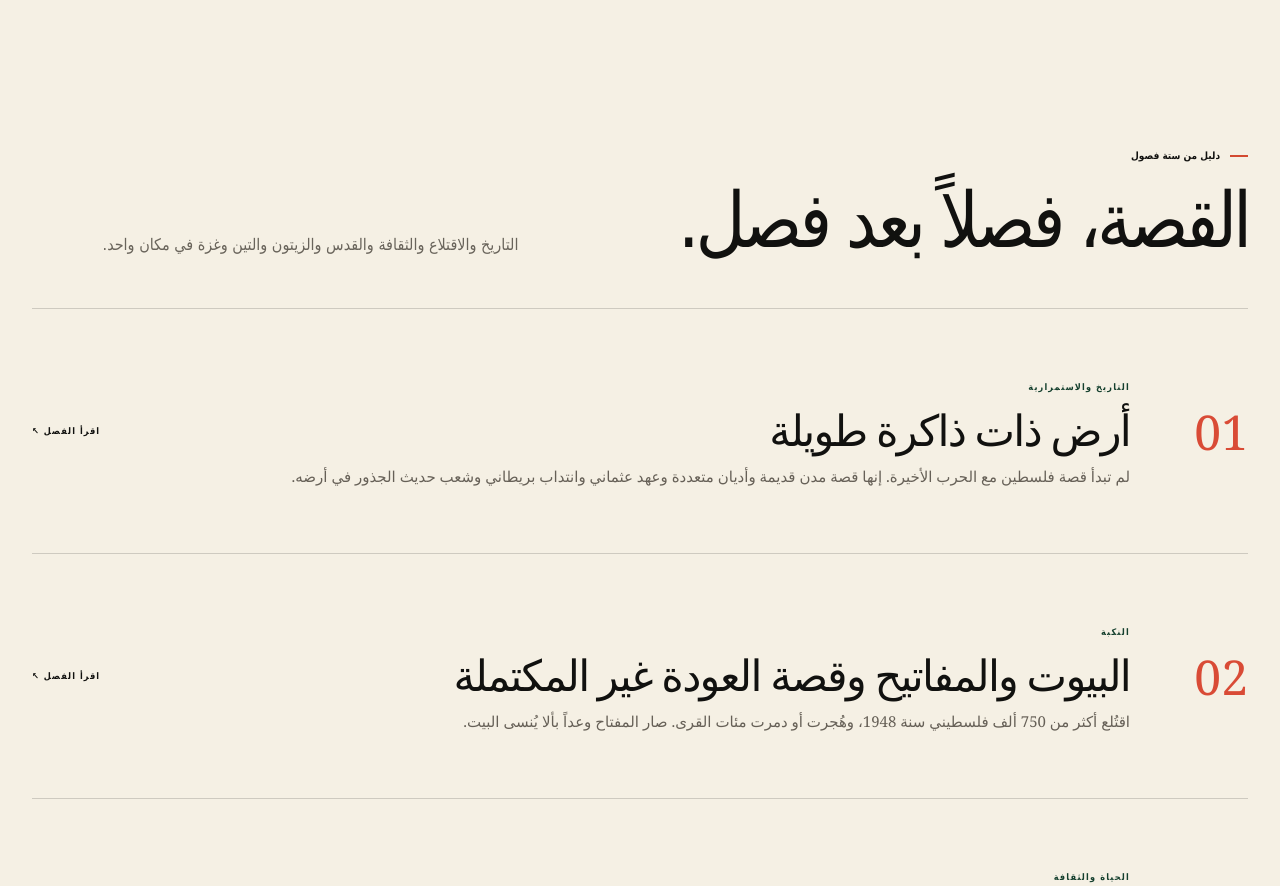
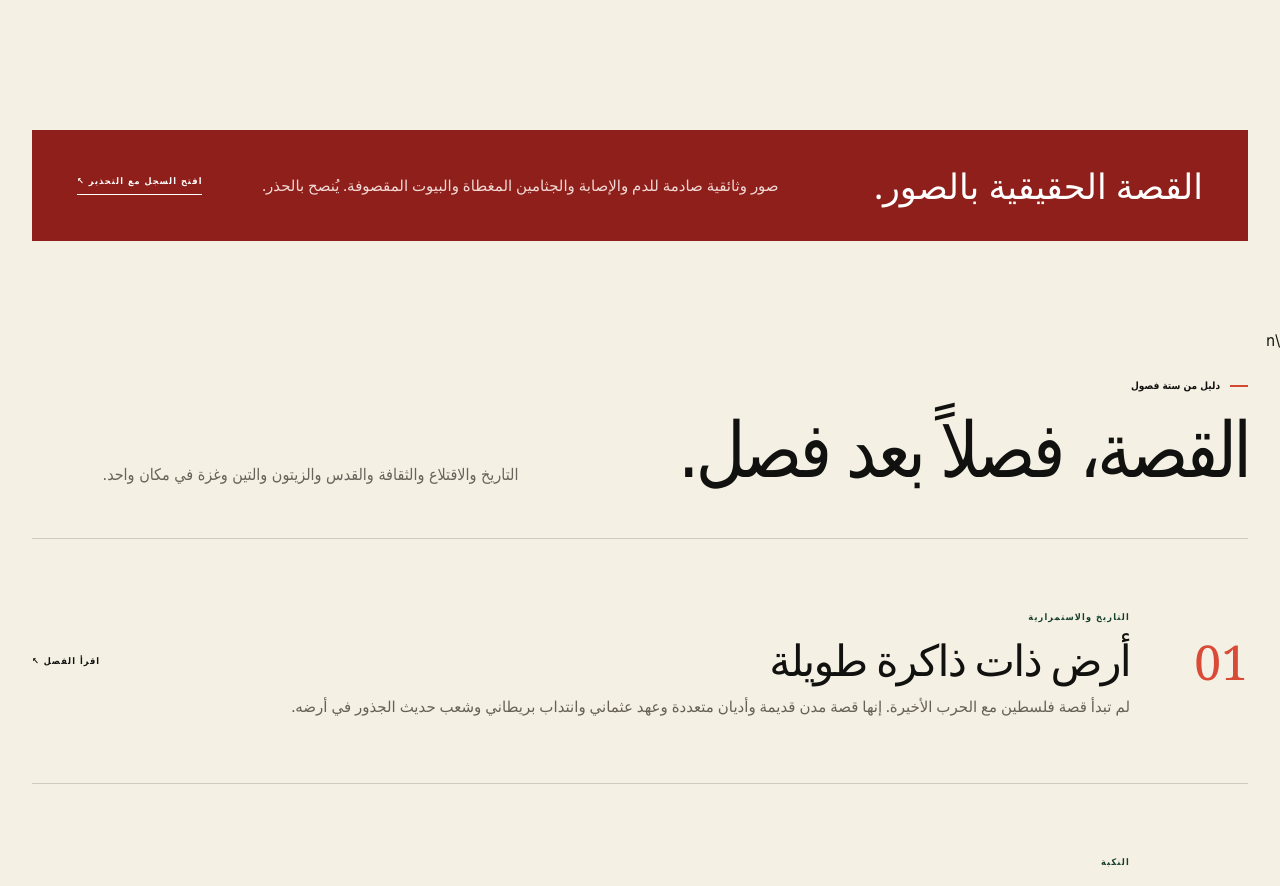
Before and after one commit to YYHomr/openworld, a Next.js app: page /ar/palestine in a window 1280 px wide. Shown: the part 2024-2910 px from the top of the page. Built offline with nearby package versions, Linux system fonts and the light colour scheme.

Commit message:
Link Arabic documentary record from Palestine guide

```diff
--- a/app/ar/palestine/page.tsx
+++ b/app/ar/palestine/page.tsx
@@ -5,6 +5,6 @@ export default function PalestineHubAr(){return <main className="palestine-hub a
   <header className="palestine-hero shell"><div><p className="eyebrow"><span/> الأرض · الذاكرة · الحياة</p><h1>فلسطين،<br/><em>قصة كاملة.</em></h1><p>من المدن القديمة والنكبة إلى الثقافة الحية اليوم: تاريخ فلسطيني للبيت والقدس والزيتون والتين، وللمطالبة بالحرية.</p><a href="#map">ابدأ بالخريطة <span>↙</span></a></div><div className="palestine-word" aria-hidden="true"><b>فلسطين</b><span>Palestine</span></div></header>
   <section className="palestine-map" id="map"><div className="shell map-grid"><figure><img src="https://commons.wikimedia.org/wiki/Special:FilePath/Map%20of%20Mandatory%20Palestine%20in%201946%20with%20major%20cities%20(in%20Arabic).svg" alt="خريطة فلسطين تحت الانتداب عام 1946 وتظهر المدن الرئيسية"/><figcaption><span>خريطة مرجعية تاريخية · 1946</span><a href="https://commons.wikimedia.org/wiki/File:Map_of_Mandatory_Palestine_in_1946_with_major_cities_(in_Arabic).svg" target="_blank" rel="noreferrer">ويكيميديا كومنز ↗</a></figcaption></figure><div><p className="eyebrow light"><span/> اقرأ الأرض</p><h2>بلد من المدن والقرى والطرق.</h2><p>تسجل هذه الخريطة فلسطين سنة 1946 قبل النكبة مباشرة. هي خريطة تاريخية وليست اقتراحاً لحدود اليوم، وتذكير بأن الأرض كانت مسماة ومخططة ومأهولة.</p><ul><li><b>الساحل</b><span>غزة · يافا · حيفا · عكا</span></li><li><b>الجبال</b><span>القدس · نابلس · الخليل</span></li><li><b>الجليل</b><span>صفد · طبريا · الناصرة</span></li></ul></div></div></section>
   <section className="palestine-intro shell"><p className="eyebrow"><span/> موقفنا التحريري</p><blockquote>التاريخ الفلسطيني ليس هامشاً، والبيوت الفلسطينية ليست قابلة للمحو، والحرية الفلسطينية ليست مشروطة.</blockquote><p>نكتب من منظور حقوقي فلسطيني. ترتبط الحقائق والادعاءات القانونية بمصادر أممية وقضائية ودولية، ونوضح النتائج القانونية محل النزاع.</p></section>
-  <section className="palestine-chapters shell" id="chapters"><div className="section-heading"><div><p className="eyebrow"><span/> دليل من ستة فصول</p><h2>القصة، فصلاً بعد فصل.</h2></div><p>التاريخ والاقتلاع والثقافة والقدس والزيتون والتين وغزة في مكان واحد.</p></div>{chapters.map(c=><a className="palestine-card" href={`/ar/palestine/${c.slug}`} key={c.slug}><span>{c.number}</span><div><b>{c.eyebrow}</b><h2>{c.title}</h2><p>{c.dek}</p></div><i>اقرأ الفصل ↖</i></a>)}</section>
+  <aside className="truth-banner shell"><b>القصة الحقيقية بالصور.</b><p>صور وثائقية صادمة للدم والإصابة والجثامين المغطاة والبيوت المقصوفة. يُنصح بالحذر.</p><a href="/ar/palestine/the-true-story">افتح السجل مع التحذير ↖</a></aside>\n  <section className="palestine-chapters shell" id="chapters"><div className="section-heading"><div><p className="eyebrow"><span/> دليل من ستة فصول</p><h2>القصة، فصلاً بعد فصل.</h2></div><p>التاريخ والاقتلاع والثقافة والقدس والزيتون والتين وغزة في مكان واحد.</p></div>{chapters.map(c=><a className="palestine-card" href={`/ar/palestine/${c.slug}`} key={c.slug}><span>{c.number}</span><div><b>{c.eyebrow}</b><h2>{c.title}</h2><p>{c.dek}</p></div><i>اقرأ الفصل ↖</i></a>)}</section>
   <footer className="footer shell"><a className="brand" href="/ar">WORLD<span>LINE</span><i/></a><p>الأرض · الذاكرة · الكرامة.</p><p>© 2026 وورلدلاين</p></footer>
   </main>}
```
